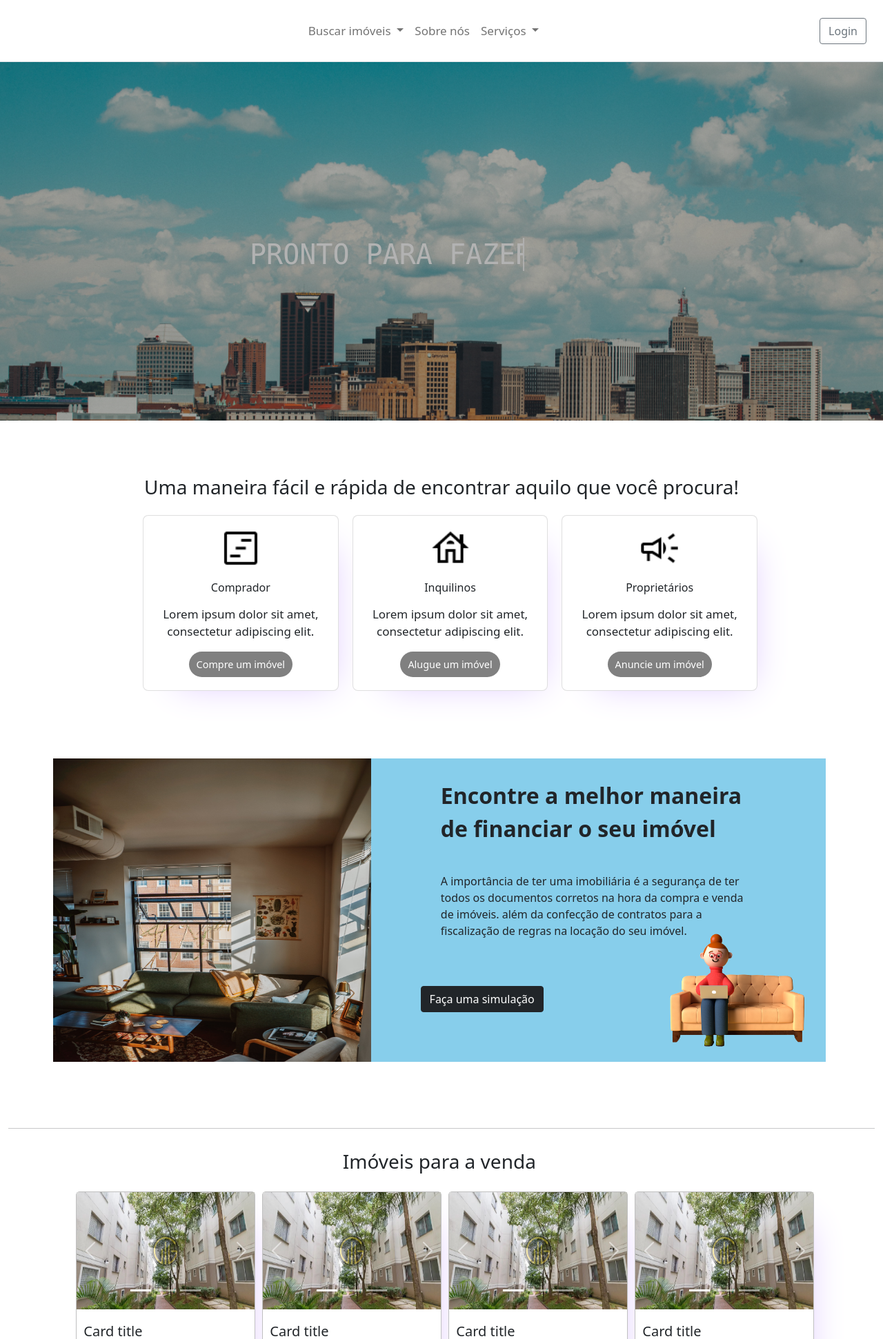
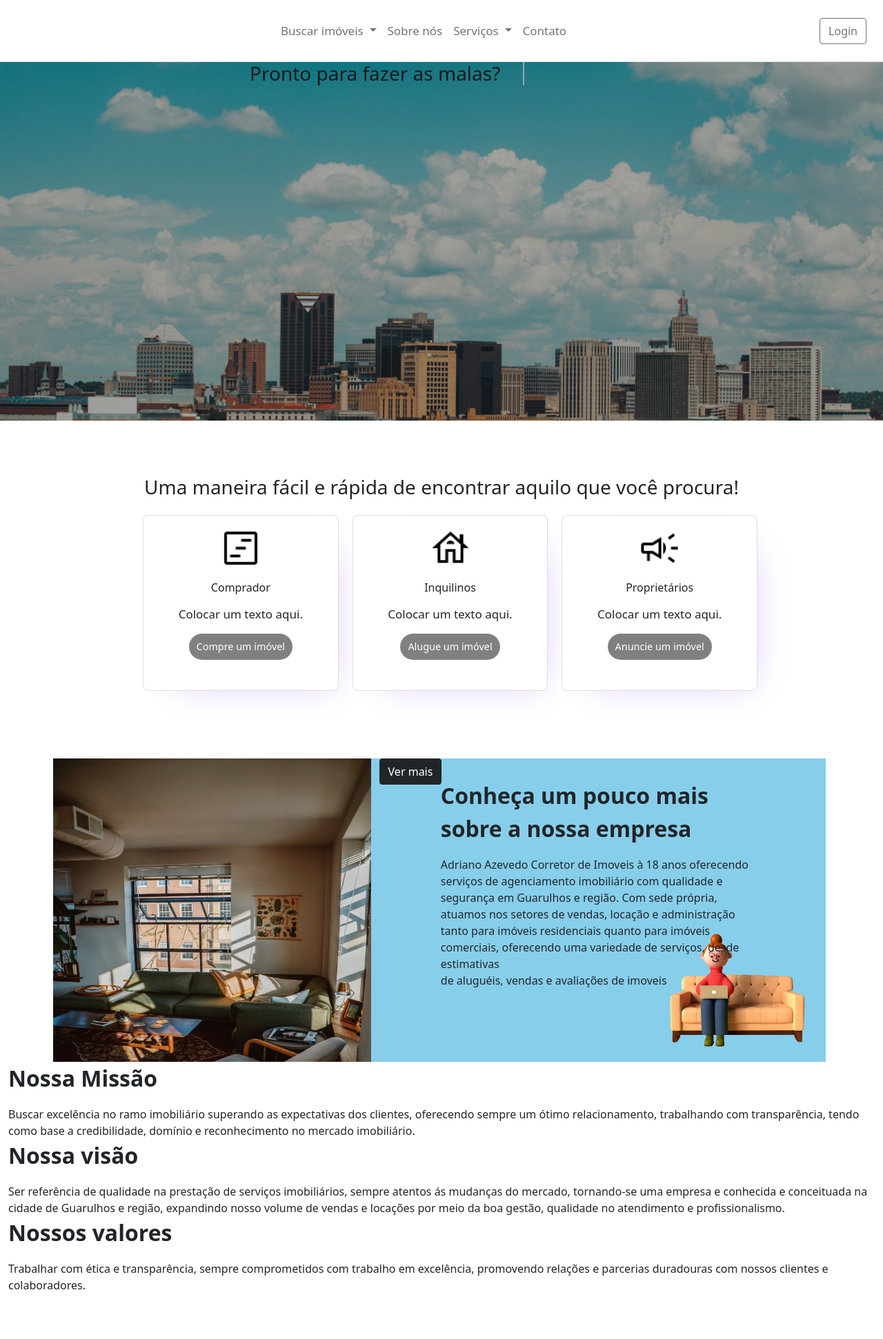
Before and after one commit to yocodetec/gracianoImoveis, a PHP site: page / in a window 1280 px wide. Shown: the top 1942 px of the page at 69% size. Run offline with PHP 8.4, Linux system fonts and the light colour scheme.

Commit message:
Update index.php

```diff
--- a/index.php
+++ b/index.php
@@ -29,7 +29,7 @@
 
         		 <nav class="navbar navbar-expand-lg fixed-top navbar-light bg-white border-bottom">
                       <div class="container-fluid">
-                        <a class="navbar-brand" href="frontHome.php">
+                        <a class="navbar-brand" href="index.php">
                         	 <!-- LOGO DA EMPRESA -->
                              <img src="" alt="" width="" height="" class="d-inline-block align-text-top">
                         </a>
@@ -45,11 +45,10 @@
                               <ul class="dropdown-menu">
                                 <li><a class="dropdown-item" href="#">Imóveis para alugar</a></li>
                                 <li><a class="dropdown-item" href="#">Imóveis para comprar</a></li>
-                                <li><a class="dropdown-item" href="#">Como comprar</a></li>
                               </ul>
                             </li>
                             <li class="nav-item">
-                              <a class="nav-link" href="#">Sobre nós</a>
+                              <a class="nav-link" href="#div3">Sobre nós</a>
                             </li>
                             <li class="nav-item dropdown">
                               <a class="nav-link dropdown-toggle" href="#" role="button" data-bs-toggle="dropdown" aria-expanded="false">
@@ -58,16 +57,18 @@
                               <ul class="dropdown-menu">
                                 <li><a class="dropdown-item" href="#">Encontramos para você</a></li>
                                 <li><a class="dropdown-item" href="#">Simuladores</a></li>
-                                <li><a class="dropdown-item" href="#">Como vender</a></li>
                               </ul>
                            </li>
+                           <li class="nav-item">
+                              <a class="nav-link" href="#footer">Contato</a>
+                            </li>
 					  </ul>
                           <form class="d-flex">
                             <button class="btn btn-outline-secondary" type="button" onclick="assinar()">Login</button>
 
                             <script type="text/javascript">
                                 function assinar(){
-                                	  window.location.href = "frontTeste.php"}
+                                	  window.location.href = "login.php"}
                             </script>
 
                           </form>
@@ -82,7 +83,7 @@
 		     <!-- BANNER -->
     		 <div id="banner" class="parallax darkened-image">
     		 	<div id="titulo-banner" class="typing-animation">
-					<h2>Pronto para fazer as malas?</h2>
+					<h3>Pronto para fazer as malas?</h3>
 				</div>
 			</div>
 			</div>
@@ -95,7 +96,7 @@
 
 			<div class="row">
 			<!-- SEGUNDA DIV -->
-			<div id="div2">
+			<div id="div2" class="">
     			<h3 class="sub-titulo"> Uma maneira fácil e rápida de encontrar aquilo que você procura!</h3>
 
     			<div id="card-group" class="cards">
@@ -104,7 +105,7 @@
                             <img src="img/icon-cx1.png" alt="Contact us.">
                         </div>
                         <h3>Comprador</h3>
-                        <p>Lorem ipsum dolor sit amet, consectetur adipiscing elit.</p>
+                        <p>Colocar um texto aqui.</p>
                         <button>Compre um imóvel</button>
                     </div>
                     <div class="card inquilinos">
@@ -112,7 +113,7 @@
                             <img src="img/icon-cx2.png" alt="Shop here.">
                         </div>
                         <h3>Inquilinos</h3>
-                        <p>Lorem ipsum dolor sit amet, consectetur adipiscing elit.</p>
+                        <p>Colocar um texto aqui.</p>
                         <button>Alugue um imóvel</button>
                     </div>
                     <div class="card proprietarios">
@@ -120,7 +121,7 @@
                             <img src="img/icon-cx3.png" alt="About us.">
                         </div>
                         <h3>Proprietários</h3>
-                        <p>Lorem ipsum dolor sit amet, consectetur adipiscing elit.</p>
+                        <p>Colocar um texto aqui.</p>
                         <button>Anuncie um imóvel</button>
                     </div>
                 </div>
@@ -135,26 +136,61 @@
           		</div>
 
 			<div class="row">
-    		<div id="div3">
+    		<div id="div3" class="">
   				<img class="personagem-div3" src="img/img_div9.png">
             	<!-- BOTÕES -->
-                <div class="botoes-div3">
-                    <button class="btn btn-dark" type="button">Faça uma simulação</button>
+                <div class="botao-div3">
+                    <button id="ocultar-mostrar" class="btn btn-dark" type="button">Ver mais</button>
                 </div>
          	</div>
 
-            <div id="img-div3">
+            	<script>
+					$(document).ready(function(){
+						$("#ocultar-mostrar").click(function(){
+							$("#div-hidden").toggle();
+						});
+					});
+            	</script>
+
+            <div id="img-div3" class="">
                 <!-- IMAGEM ESQUERDA -->
               	<div class="texto-div3">
-              		 <p class="fs-2 fw-bold"> Encontre a melhor maneira de financiar o seu imóvel</p>
-                      	<br/>
-                      	A importância de ter uma imobiliária é a segurança
-                        de ter todos os documentos corretos na hora da
-                      	compra e venda de imóveis. além da confecção de
-                      	contratos para a fiscalização de regras na locação
-                      	do seu imóvel.
+              		 <p class="fs-2 fw-bold"> Conheça um pouco mais sobre a nossa empresa</p>
+
+						Adriano Azevedo Corretor de Imoveis à 18 anos oferecendo serviços de agenciamento imobiliário
+						com qualidade e segurança em Guarulhos e região. Com sede própria, atuamos nos setores de vendas,
+						locação e administração tanto para imóveis residenciais quanto para imóveis comerciais, oferecendo
+						uma variedade de serviços, desde estimativas<br/> de aluguéis, vendas e avaliações de imoveis
+
                 </div>
 			</div>
+			</div>
+
+			<div id="div-hidden" class="">
+				<div class="row">
+            		<div id="div-missao" class="divs-hidden">
+            			<p class="fs-2 fw-bold">Nossa Missão</p>
+
+    					Buscar excelência no ramo imobiliário superando as expectativas dos clientes, oferecendo
+    					sempre um ótimo relacionamento, trabalhando com transparência, tendo como base a credibilidade,
+    					domínio e reconhecimento no mercado imobiliário.
+            		</div>
+
+            		<div id="div-visao" class="divs-hidden">
+            			<p class="fs-2 fw-bold">Nossa visão</p>
+
+						Ser referência de qualidade na prestação de serviços imobiliários, sempre atentos ás mudanças do mercado,
+						tornando-se uma empresa e conhecida e conceituada na cidade de Guarulhos e região, expandindo nosso volume
+						de vendas e locações por meio da boa gestão, qualidade no atendimento e profissionalismo.
+			  		 </div>
+
+            		<div id="div-valores" class="divs-hidden">
+            			<p class="fs-2 fw-bold">Nossos valores</p>
+
+    					   Trabalhar com ética e transparência, sempre comprometidos com trabalho em excelência, promovendo relações e
+						   parcerias duradouras com nossos clientes e colaboradores.
+            		</div>
+          		</div>
 			</div>
 
     			<div class="row">
@@ -167,7 +203,7 @@
 
 			<div class="row">
 			<!-- IMAGEM ESQUERDA -->
-    		<div id="div4" >
+    		<div id="div4" class="">
     			<h3 class="sub-titulo"> Imóveis para a venda</h3>
 
                <div id="carrosel" class="cards">
@@ -203,8 +239,8 @@
                         </div>
 
                       <div class="card-body-text">
-                        <h5 class="card-title">Card title</h5>
-                        <p class="card-text">This is a longer card with supporting text below as a natural lead-in to additional content. This content is a little bit longer.</p>
+                        <h5 class="card-title">Imóvel 1</h5>
+                        <p class="card-text">Info dos imóveis.</p>
                       </div>
                     </div>
                   </div>
@@ -239,8 +275,8 @@
                         </div>
 
                       <div class="card-body-text">
-                        <h5 class="card-title">Card title</h5>
-                        <p class="card-text">This is a short card.</p>
+                        <h5 class="card-title">Imóvel 2</h5>
+                        <p class="card-text">Info dos imóveis.</p>
                       </div>
                     </div>
                   </div>
@@ -275,8 +311,8 @@
                         </div>
 
                       <div class="card-body-text">
-                        <h5 class="card-title">Card title</h5>
-                        <p class="card-text">This is a longer card with supporting text below as a natural lead-in to additional content.</p>
+                        <h5 class="card-title">Imóvel 3</h5>
+                        <p class="card-text">Info dos imóveis.</p>
                       </div>
                     </div>
                   </div>
@@ -311,8 +347,8 @@
                       </div>
 
                       <div class="card-body-text">
-                        <h5 class="card-title">Card title</h5>
-                        <p class="card-text">This is a longer card with supporting text below as a natural lead-in to additional content. This content is a little bit longer.</p>
+                        <h5 class="card-title">Imóvel 4</h5>
+                        <p class="card-text">Info dos imóveis.</p>
                       </div>
                     </div>
                   </div>
@@ -331,19 +367,44 @@
           			</div>
           		</div>
 
-			<div class="row">
-    		 <!-- RODAPÉ -->
-			<footer id="footer">
+    		<!-- RODAPÉ -->
+    		<div class="row">
+    		<footer>
+                <div id="footer" class="container-footer">
+                    <div class="row-footer">
 
-				Nosso Endereço
-				Rua Ferraz De Vasconcelos, 3 - Jd Santa Cecília / 07123-240<br/>
+                        <div class="footer-col-1">
+                            <h4>Endereço</h4>
+                            <ul>
+                            	<li><p>Rua Ferraz De Vasconcelos, 3 - Jd Santa Cecília / 07123-240</p></li>
+                            </ul>
+                        </div>
+                        <div class="footer-col">
+                            <h4>Redes sociais</h4>
+                            <ul>
+                                <li><a href="https://api.whatsapp.com/send?phone=5511947248784&text=Ol%C3%A1%2C+gostaria+de+mais+informa%C3%A7%C3%B5es+sobre+o+im%C3%B3vel+REF+828">Whatsapp</a></li>
+                                <li><a href="https://www.facebook.com/people/Graciano-Im%C3%B3veis/100083183897342/">Facebook</a></li>
+                                <li><a href="https://www.instagram.com/https://instagram.com/gracianoimoveis_gru?r=nametag">Instagram</a></li>
+                            </ul>
+                        </div>
+                        <div class="footer-col">
+                            <h4>Contatos</h4>
+                            <ul>
+                            	<li><p>Telefone: (11) 9 3905-7735</p></li>
+								<li><p>Telefone: (11) 9 3905-7735</p></li>
+                                <li><a href="#">Email</a></li>
+                            </ul>
+                        </div>
 
-				(11) 9 3905-7735 WhatsApp
-				(11) 9 4724-8784 WhatsApp
+                    	</div>
+                	</div>
 
-			</footer>
-			</div>
-
-		</div>
-	</body>
-</html>
+       			</footer>
+       			</div>
+       			    <div class="row">
+                	<div class="copyright">
+                        <p>©2022 Copyright - <a href="#">YO.CODE</a></p>
+                    </div>
+                    </div>
+       	</div>
+	</body>    background-image: url(../img/banner.jpg);
```
